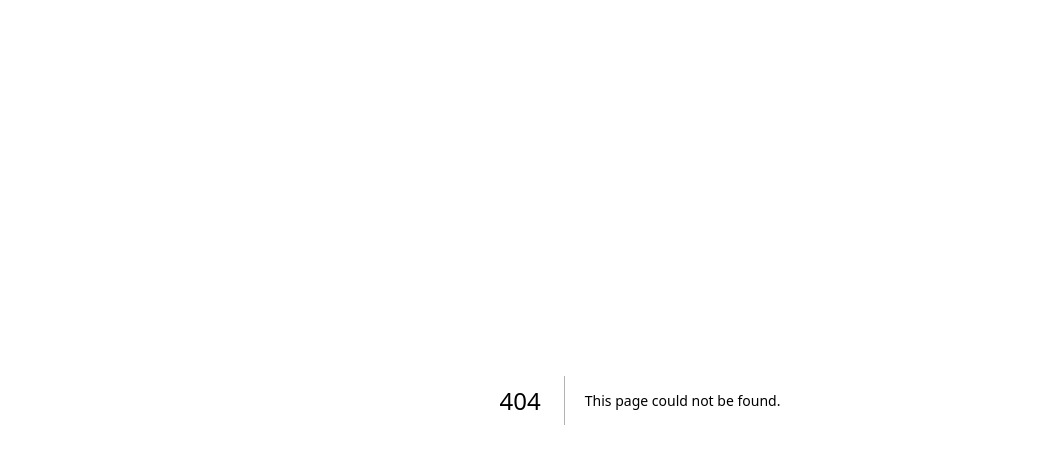
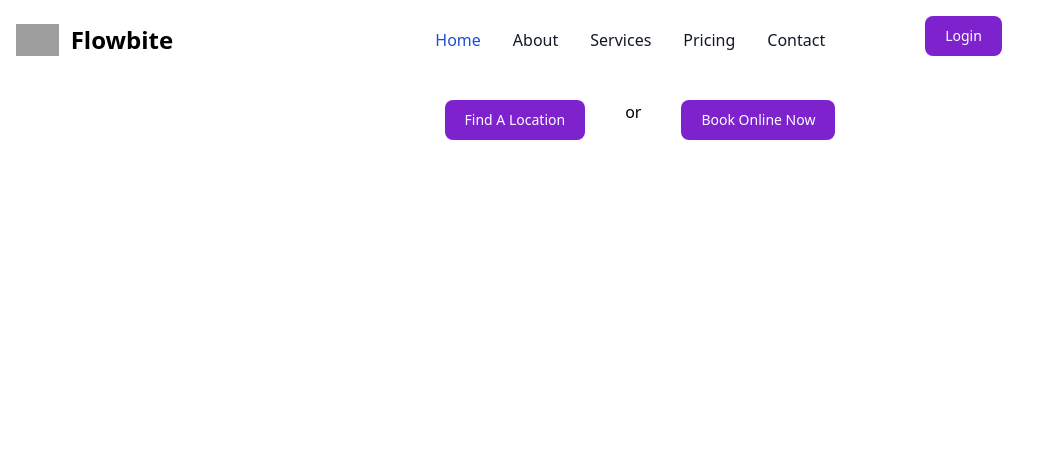
Before and after one commit to leap-2022-teal/Adolf-client, a Next.js app: page /landingPage/home in a window 1280 px wide. Before the commit this address had no page. Shown: the top 464 px of the page, without its empty margins (0-1049 px from the left). Built offline with nearby package versions, Linux system fonts and the light colour scheme; grey boxes are pictures that could not be loaded.

Commit message:
landing-page

```diff
--- /dev/null
+++ b/src/pages/landingPage/home.tsx
@@ -0,0 +1,178 @@
+import Image from 'next/image';
+import Link from 'next/link';
+
+export default function Home() {
+  return (
+    <>
+      <div>
+        <nav className="bg-white border-gray-200 dark:bg-gray-900   ">
+          <div className="max-w-screen-xl flex flex-wrap items-center justify-between mx-auto p-4">
+            <a className="flex items-center">
+              <img
+                src="https://flowbite.com/docs/images/logo.svg"
+                className="h-8 mr-3"
+                alt="Flowbite Logo"
+              />
+              <span className="self-center text-2xl font-semibold whitespace-nowrap dark:text-white">
+                Flowbite
+              </span>
+            </a>
+            <div className="flex items-center md:order-2">
+              <button
+                type="button"
+                className="flex mr-3 text-sm bg-gray-800 rounded-full md:mr-0 focus:ring-4 focus:ring-gray-300 dark:focus:ring-gray-600"
+                id="user-menu-button"
+                aria-expanded="false"
+                data-dropdown-toggle="user-dropdown"
+                data-dropdown-placement="bottom"
+              >
+                <span className="sr-only">Open user menu</span>
+              </button>
+
+              <div
+                className="z-50 hidden my-4 text-base list-none bg-white divide-y divide-gray-100 rounded-lg shadow dark:bg-gray-700 dark:divide-gray-600"
+                id="user-dropdown"
+              >
+                <div className="px-4 py-3">
+                  <span className="block text-sm text-gray-900 dark:text-white">
+                    Bonnie Green
+                  </span>
+                  <span className="block text-sm  text-gray-500 truncate dark:text-gray-400">
+                    name@flowbite.com
+                  </span>
+                </div>
+                <ul className="py-2" aria-labelledby="user-menu-button">
+                  <li>
+                    <a
+                      href="#"
+                      className="block px-4 py-2 text-sm text-gray-700 hover:bg-gray-100 dark:hover:bg-gray-600 dark:text-gray-200 dark:hover:text-white"
+                    >
+                      Dashboard
+                    </a>
+                  </li>
+                  <li>
+                    <a
+                      href="#"
+                      className="block px-4 py-2 text-sm text-gray-700 hover:bg-gray-100 dark:hover:bg-gray-600 dark:text-gray-200 dark:hover:text-white"
+                    >
+                      Settings
+                    </a>
+                  </li>
+                  <li>
+                    <a
+                      href="#"
+                      className="block px-4 py-2 text-sm text-gray-700 hover:bg-gray-100 dark:hover:bg-gray-600 dark:text-gray-200 dark:hover:text-white"
+                    >
+                      Earnings
+                    </a>
+                  </li>
+                  <li>
+                    <a
+                      href="#"
+                      className="block px-4 py-2 text-sm text-gray-700 hover:bg-gray-100 dark:hover:bg-gray-600 dark:text-gray-200 dark:hover:text-white"
+                    >
+                      Sign out
+                    </a>
+                  </li>
+                </ul>
+              </div>
+              <button
+                data-collapse-toggle="mobile-menu-2"
+                type="button"
+                className="inline-flex items-center p-2 ml-1 text-sm text-gray-500 rounded-lg md:hidden hover:bg-gray-100 focus:outline-none focus:ring-2 focus:ring-gray-200 dark:text-gray-400 dark:hover:bg-gray-700 dark:focus:ring-gray-600"
+                aria-controls="mobile-menu-2"
+                aria-expanded="false"
+              >
+                <span className="sr-only">Open main menu</span>
+                <svg
+                  className="w-6 h-6"
+                  aria-hidden="true"
+                  fill="currentColor"
+                  viewBox="0 0 20 20"
+                  xmlns="http://www.w3.org/2000/svg"
+                >
+                  <path
+                    fill-rule="evenodd"
+                    d="M3 5a1 1 0 011-1h12a1 1 0 110 2H4a1 1 0 01-1-1zM3 10a1 1 0 011-1h12a1 1 0 110 2H4a1 1 0 01-1-1zM3 15a1 1 0 011-1h12a1 1 0 110 2H4a1 1 0 01-1-1z"
+                    clip-rule="evenodd"
+                  ></path>
+                </svg>
+              </button>
+            </div>
+            <div
+              className="items-center justify-between hidden w-full md:flex md:w-auto md:order-1"
+              id="mobile-menu-2"
+            >
+              <ul className="flex flex-col font-medium p-4 md:p-0 mt-4 border border-gray-100 rounded-lg bg-gray-50 md:flex-row md:space-x-8 md:mt-0 md:border-0 md:bg-white dark:bg-gray-800 md:dark:bg-gray-900 dark:border-gray-700">
+                <li>
+                  <a
+                    href="#"
+                    className="block py-2 pl-3 pr-4 text-white bg-blue-700 rounded md:bg-transparent md:text-blue-700 md:p-0 md:dark:text-blue-500"
+                    aria-current="page"
+                  >
+                    Home
+                  </a>
+                </li>
+                <li>
+                  <a
+                    href="#"
+                    className="block py-2 pl-3 pr-4 text-gray-900 rounded hover:bg-gray-100 md:hover:bg-transparent md:hover:text-blue-700 md:p-0 dark:text-white md:dark:hover:text-blue-500 dark:hover:bg-gray-700 dark:hover:text-white md:dark:hover:bg-transparent dark:border-gray-700"
+                  >
+                    About
+                  </a>
+                </li>
+                <li>
+                  <a
+                    href="#"
+                    className="block py-2 pl-3 pr-4 text-gray-900 rounded hover:bg-gray-100 md:hover:bg-transparent md:hover:text-blue-700 md:p-0 dark:text-white md:dark:hover:text-blue-500 dark:hover:bg-gray-700 dark:hover:text-white md:dark:hover:bg-transparent dark:border-gray-700"
+                  >
+                    Services
+                  </a>
+                </li>
+                <li>
+                  <a
+                    href="#"
+                    className="block py-2 pl-3 pr-4 text-gray-900 rounded hover:bg-gray-100 md:hover:bg-transparent md:hover:text-blue-700 md:p-0 dark:text-white md:dark:hover:text-blue-500 dark:hover:bg-gray-700 dark:hover:text-white md:dark:hover:bg-transparent dark:border-gray-700"
+                  >
+                    Pricing
+                  </a>
+                </li>
+                <li>
+                  <a
+                    href="#"
+                    className="block py-2 pl-3 pr-4 text-gray-900 rounded hover:bg-gray-100 md:hover:bg-transparent md:hover:text-blue-700 md:p-0 dark:text-white md:dark:hover:text-blue-500 dark:hover:bg-gray-700 dark:hover:text-white md:dark:hover:bg-transparent dark:border-gray-700"
+                  >
+                    Contact
+                  </a>
+                </li>
+              </ul>
+              <Link href="/login/login">
+                <button
+                  type="button"
+                  className=" ml-[100px] focus:outline-none text-white bg-purple-700 hover:bg-purple-800 focus:ring-4 focus:ring-purple-300 font-medium rounded-lg text-sm px-5 py-2.5 mb-2 dark:bg-purple-600 dark:hover:bg-purple-700 dark:focus:ring-purple-900"
+                >
+                  Login
+                </button>
+              </Link>
+            </div>
+          </div>
+        </nav>
+        <div className="flex justify-center gap-10 mt-[20px]">
+          <button
+            type="button"
+            className=" focus:outline-none text-white bg-purple-700 hover:bg-purple-800 focus:ring-4 focus:ring-purple-300 font-medium rounded-lg text-sm px-5 py-2.5 mb-2 dark:bg-purple-600 dark:hover:bg-purple-700 dark:focus:ring-purple-900"
+          >
+            Find A Location
+          </button>
+          <span>or</span>
+          <button
+            type="button"
+            className="  focus:outline-none text-white bg-purple-700 hover:bg-purple-800 focus:ring-4 focus:ring-purple-300 font-medium rounded-lg text-sm px-5 py-2.5 mb-2 dark:bg-purple-600 dark:hover:bg-purple-700 dark:focus:ring-purple-900"
+          >
+            Book Online Now
+          </button>
+        </div>
+      </div>
+    </>
+  );
+}
--- a/src/pages/login/login.tsx
+++ b/src/pages/login/login.tsx
@@ -61,7 +61,7 @@
             Signin
           </button>
           <a
-            href="#"
+            href="/registration/client"
             className="my-[10px] text-[13px] tracking-[0.1rem] text-white "
           >
             Signup
```
